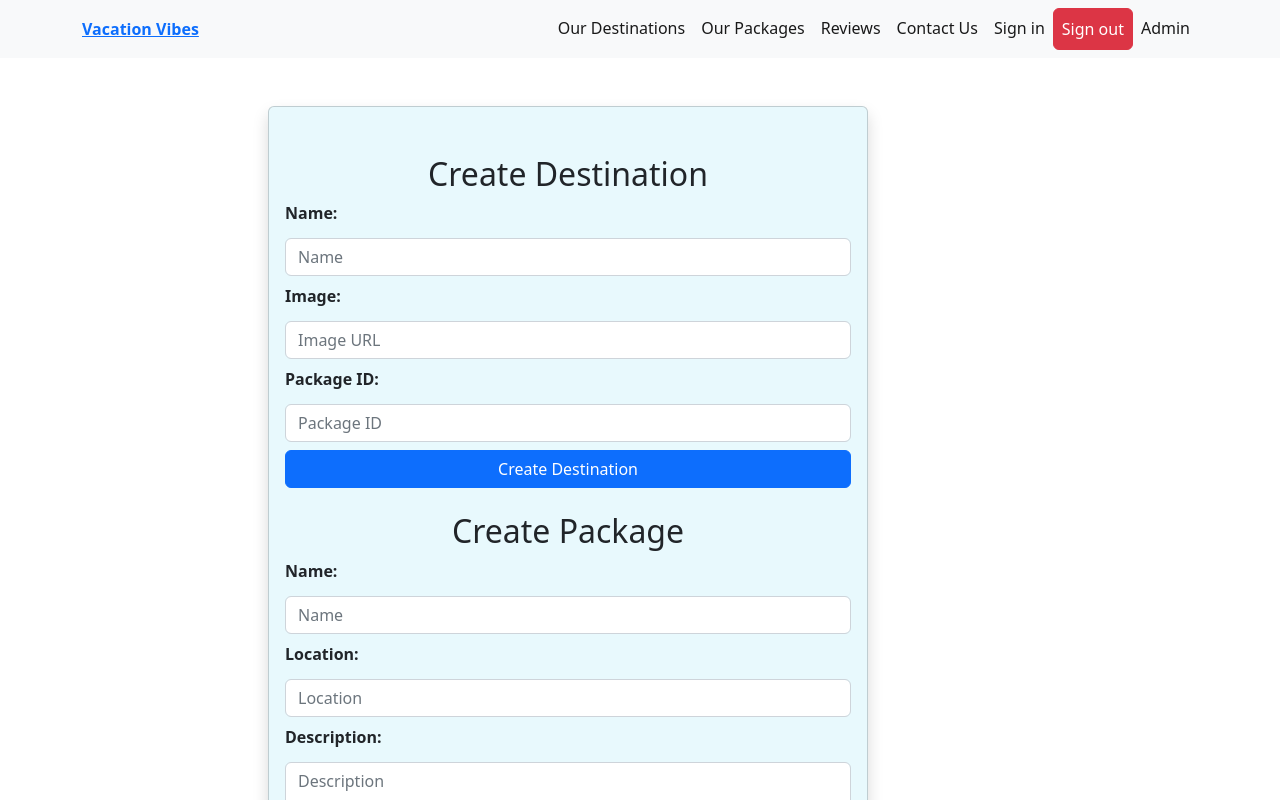
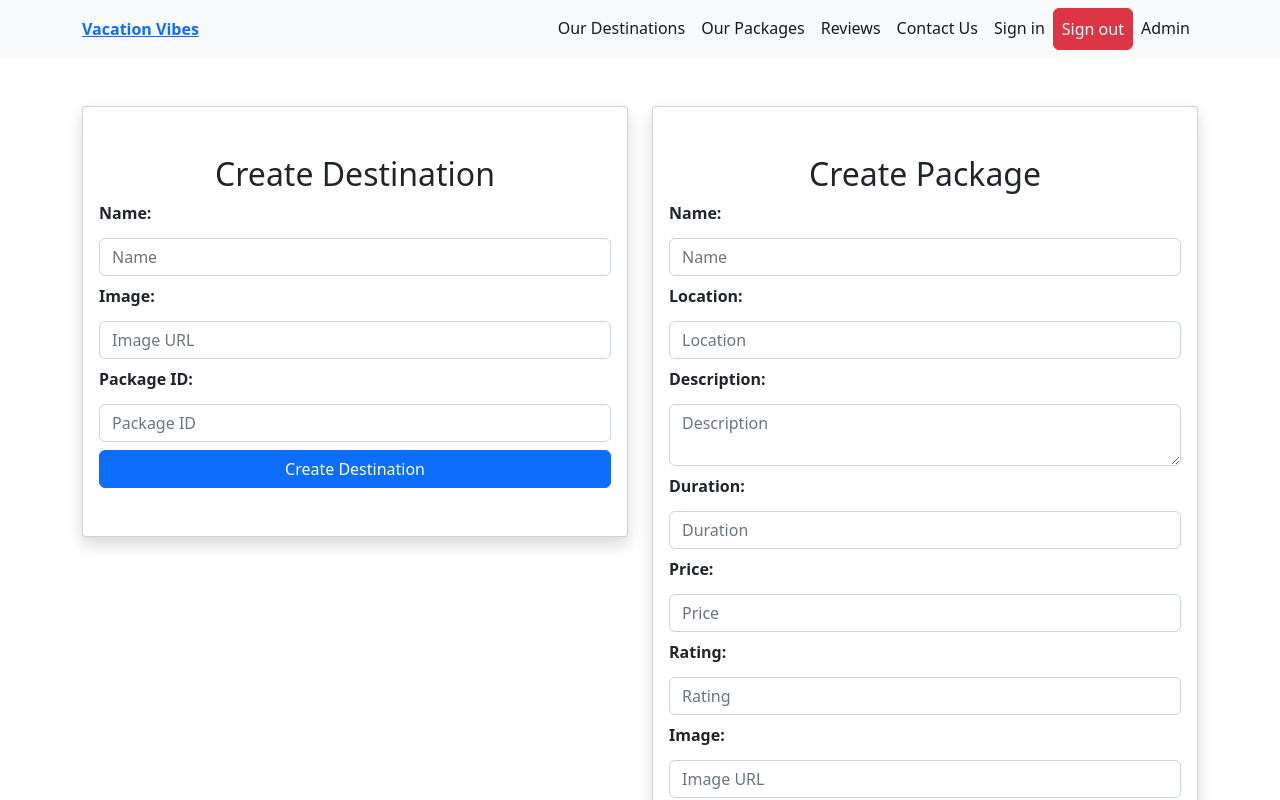
Before and after one commit to clinton-35/Tour_n_Travel, a React (Create React App) app in the folder client/: page /create in a window 1280 px wide. Shown: the top 800 px of the page. Built offline with nearby package versions, Linux system fonts and the light colour scheme; no server answers.

Commit message:
updated css admin page

```diff
--- a/client/src/App.css
+++ b/client/src/App.css
@@ -27,20 +27,15 @@
 }
 
 .admindashboard{
-  min-height: 100vh;
+  min-height: 63vh;
 }
 
 .admin_login{
-  min-height: 100vh;
+  min-height: 63vh;
 }
-.create{
-  min-height: 100vh;
-}
-.update{
-  min-height: 100vh;
-}
-.delete{
-  min-height: 100vh;
+
+.Create{
+min-height: 50vh;
 }
 
 .c-item{
--- /dev/null
+++ b/client/src/components/Admin/AdminDashboard.css
@@ -0,0 +1,52 @@
+.admindashboard {
+    padding: 20px;
+  }
+
+  .user-profile {
+    display: flex;
+    align-items: center;
+    margin-bottom: 20px;
+  }
+
+  .avatar {
+    margin-right: 10px;
+  }
+
+  .user-info {
+    font-size: 16px;
+  }
+
+  .card {
+    background-color: #fff;
+    border-radius: 4px;
+    box-shadow: 0 2px 4px rgba(0, 0, 0, 0.1);
+    padding: 20px;
+    display: center;
+    align-items: center;
+    justify-content: center;
+  }
+
+  .card h3 {
+    margin-bottom: 10px;
+  }
+
+  .action-buttons {
+    display: flex;
+    flex-wrap: wrap;
+    margin-top: 10px;
+  }
+
+  .action-buttons a {
+    background-color: #f0f0f0;
+    border: 1px solid #ccc;
+    border-radius: 4px;
+    color: #333;
+    padding: 8px 12px;
+    margin-right: 10px;
+    margin-bottom: 10px;
+    text-decoration: none;
+  }
+
+  .action-buttons a:hover {
+    background-color: #e0e0e0;
+  }
--- a/client/src/components/Admin/AdminDashboard.jsx
+++ b/client/src/components/Admin/AdminDashboard.jsx
@@ -1,13 +1,27 @@
+import React from 'react';
+import { FaUser } from 'react-icons/fa'; // Import the avatar icon from a library
+import './AdminDashboard.css'; // Import the CSS file for styling
 
 const AdminDashboard = () => {
   return (
     <div className="admindashboard">
-      <h2>Welcome, Admin!</h2>
-      <nav>
-        <a href="/create">Create</a>{' '}
-        <a href="/update">Update</a>{' '}
-        <a href="/delete">Delete</a>
-      </nav>
+      <div className="user-profile">
+        <div className="avatar">
+          <FaUser size={40} />
+        </div>
+        <div className="user-info">
+          <h2>Welcome, Admin!</h2>
+          <p>Role: Administrator</p>
+        </div>
+      </div>
+      <div className="card">
+        <h3>Admin Actions</h3>
+        <div className="action-buttons">
+          <a href="/create">Create Package and Destination</a>
+          <a href="/update">Update Package and Destination</a>
+          <a href="/delete">Delete Package</a>
+        </div>
+      </div>
     </div>
   );
 };
--- a/client/src/components/Admin/Create.jsx
+++ b/client/src/components/Admin/Create.jsx
@@ -89,11 +89,9 @@ const Create = () => {
   return (
     <div className="Create">
       <div className="container my-5">
-        <div className="col-md-8 mx-auto create h-100">
-          <div
-            className="card shadow px-3 py-5"
-            style={{ width: '600px', backgroundColor: '#E8F9FD' }}
-          >
+        <div className="row">
+          <div className="col-md-6">
+            <div className="card shadow px-3 py-5 mb-4">
               <h2 className="card-title text-center">Create Destination</h2>
               <form onSubmit={handleDestinationSubmit} className="vstack gap-2">
                 <label htmlFor="name">Name:</label>
@@ -127,8 +125,11 @@ const Create = () => {
                   Create Destination
                 </button>
               </form>
-
-            <h2 className="card-title text-center mt-4">Create Package</h2>
+            </div>
+          </div>
+          <div className="col-md-6">
+            <div className="card shadow px-3 py-5">
+              <h2 className="card-title text-center">Create Package</h2>
               <form onSubmit={handlePackageSubmit} className="vstack gap-2">
                 <label htmlFor="name">Name:</label>
                 <input
@@ -200,7 +201,9 @@ const Create = () => {
           </div>
         </div>
       </div>
+    </div>
   );
 };
 
+
 export default Create;
--- a/client/src/components/Admin/LoginPage.jsx
+++ b/client/src/components/Admin/LoginPage.jsx
@@ -1,5 +1,6 @@
 import React, { useState } from 'react';
 import { useNavigate } from 'react-router-dom';
+
 
 const LoginPage = () => {
   const navigate = useNavigate();
```
Lines whose indentation alone changed are shown as unchanged.
